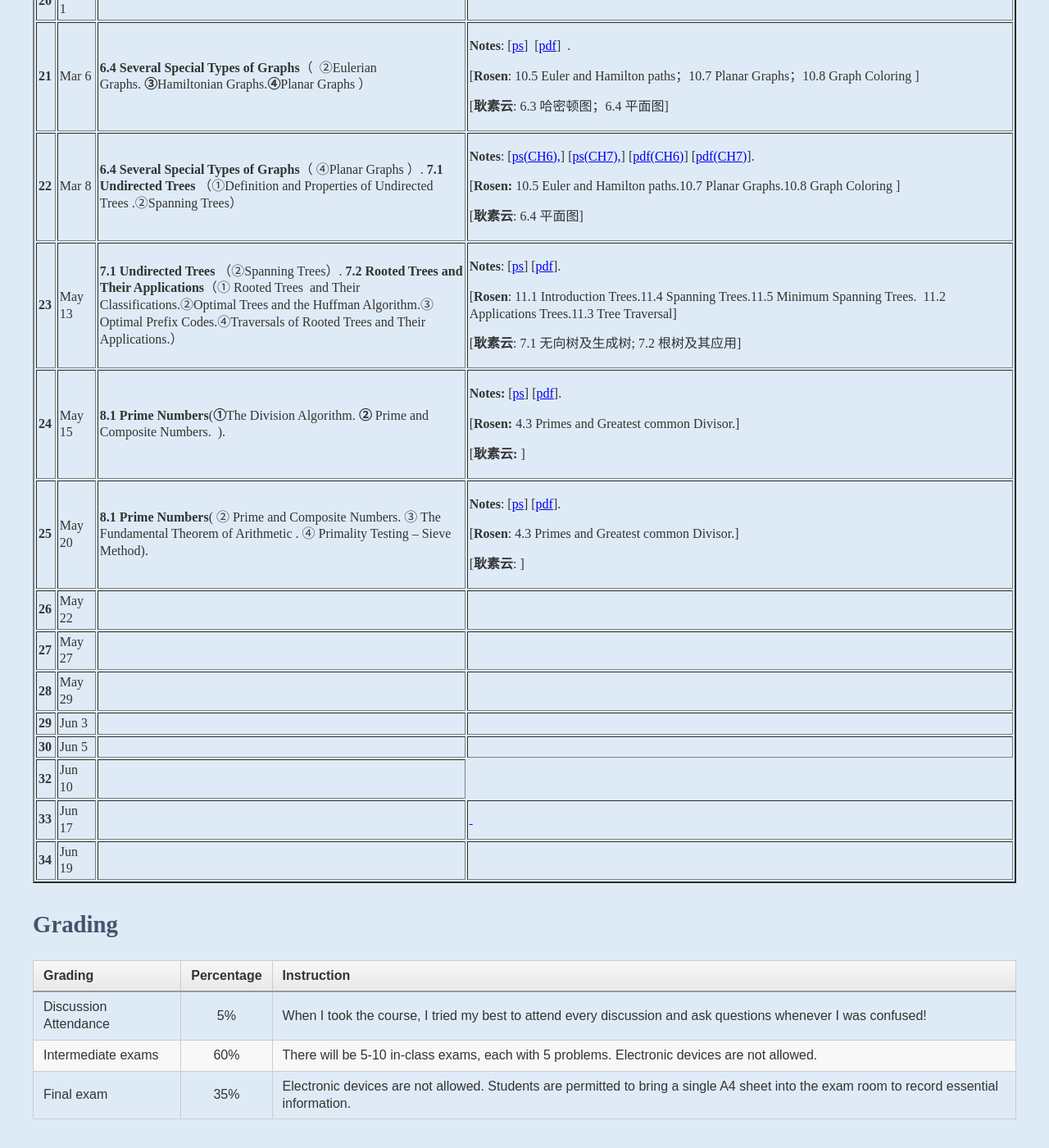
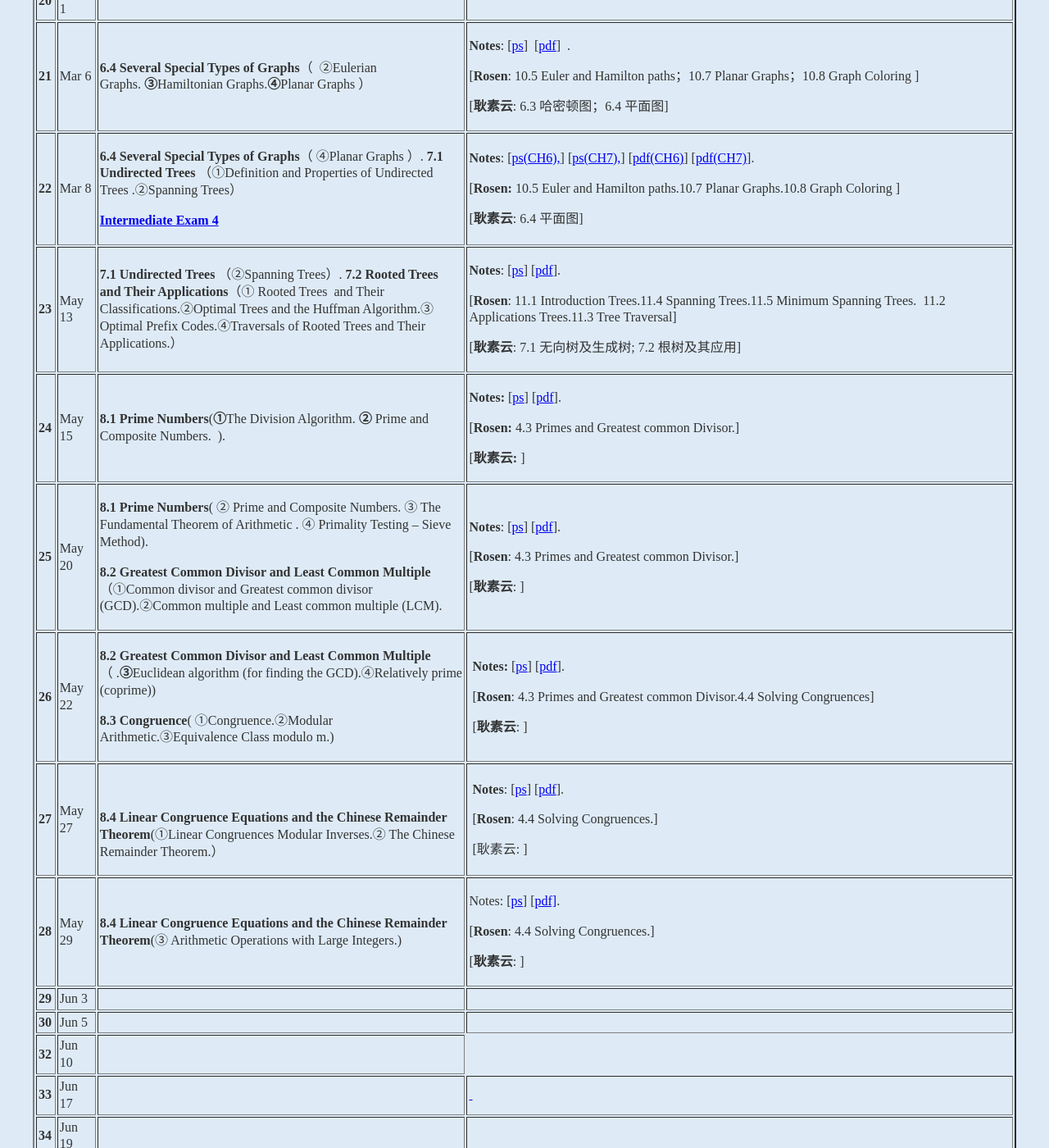
Before and after one commit to kejiwei/kejiwei.github.io, a Jekyll site: the page teaching/courses/dismath/index.html, which Jekyll copies as it is, in a window 1280 px wide and 1400 px high, scrolled down 3755 px. Shown: the whole window at 82% size. Built offline with Jekyll 4.4.1, drawn with Linux system fonts in a browser that asks for light colours.

Commit message:
Add files via upload

```diff
--- a/teaching/courses/dismath/index.html
+++ b/teaching/courses/dismath/index.html
@@ -272,7 +272,8 @@
                 <tr>
                 <td><b>22</b></td>
                 <td>Mar 8</td>
-                <td><strong>6.4 Several Special Types of Graphs</strong>（ ④Planar Graphs ）. <strong>7.1 Undirected Trees</strong> （①Definition and Properties of Undirected Trees .②Spanning Trees）</td>
+                <td><p><strong>6.4 Several Special Types of Graphs</strong>（ ④Planar Graphs ）. <strong>7.1 Undirected Trees</strong> （①Definition and Properties of Undirected Trees .②Spanning Trees）</p>
+                  <p><strong><a href="Exam20250508.png">Intermediate Exam 4</a></strong></p></td>
                 <td><p><strong>Notes</strong>: [<a href="slides/CH6-Graphs(115-end).ppsx">ps(CH6),</a>] [<a href="slides/CH7-trees(1-11).ppsx">ps(CH7),</a>] [<a href="slides/CH6-Graphs(115-end).pdf">pdf(CH6)</a>] [<a href="slides/CH7-trees(1-11).pdf">pdf(CH7)</a>].&nbsp;</p>
                   <p>[<strong>Rosen:</strong> 10.5 Euler and Hamilton paths.10.7 Planar Graphs.10.8 Graph Coloring ]&nbsp;</p>
 					<p>[<strong>耿素云</strong>: 6.4 平面图]</p></td>
@@ -298,8 +299,9 @@
                 <tr>
                 <td><b>25</b></td>
                 <td>May 20</td>
-                <td><strong>8.1 Prime Numbers</strong>( ② Prime and Composite Numbers. ③ The Fundamental Theorem of Arithmetic . ④ Primality Testing – Sieve Method).</td>
-                <td><p><strong>Notes</strong>: [<a href="slides/lecture.ppsx">ps</a>] [<a href="slides/lecture.pdf">pdf</a>].&nbsp;</p>
+                <td><p><strong>8.1 Prime Numbers</strong>( ② Prime and Composite Numbers. ③ The Fundamental Theorem of Arithmetic . ④ Primality Testing – Sieve Method).</p>
+                  <p><strong>8.2 Greatest Common Divisor and Least Common Multiple</strong>（①Common divisor and Greatest common divisor (GCD).②Common multiple and Least common multiple (LCM).</p></td>
+                <td><p><strong>Notes</strong>: [<a href="slides/CH8.1-5 Elementary Number Theory(11-36).ppsx">ps</a>] [<a href="slides/CH8.1-5 Elementary Number Theory(11-36).pdf">pdf</a>].&nbsp;</p>
                   <p>[<strong>Rosen</strong>: 4.3 Primes and Greatest common Divisor.]&nbsp;</p>
                   <p>[<strong>耿素云</strong>: ] <br>
                   </p></td>
@@ -308,25 +310,30 @@
                 <tr>
                 <td><b>26</b></td>
                 <td>May 22</td>
-                <td>&nbsp;</td>
-                <td>&nbsp;
-                 </td>
+                <td><p><strong>8.2 Greatest Common Divisor and Least Common Multiple</strong>（<strong>&nbsp;</strong>.<strong>③</strong>Euclidean algorithm (for finding the GCD).④Relatively prime (coprime))</p>
+                  <p><strong>8.3 Congruence</strong>( ①Congruence.②Modular Arithmetic.③Equivalence Class modulo m.)</p></td>
+                <td><p>&nbsp;<strong>Notes:</strong> [<a href="slides/lecture.ppsx">ps</a>] [<a href="slides/lecture.pdf">pdf</a>]. </p>
+                  <p>&nbsp;[<strong>Rosen</strong>: 4.3 Primes and Greatest common Divisor.4.4 Solving Congruences]</p>
+                  <p>&nbsp;[<strong>耿素云</strong>: ]</p></td>
                 </tr>
 
                 <tr>
                 <td><b>27</b></td>
                 <td>May 27</td>
-                <td>&nbsp;</td>
-                <td>&nbsp;
-                 </td>
+                <td><p><strong>&nbsp;</strong></p>
+                  <p><strong>8.4 Linear Congruence Equations and the Chinese Remainder Theorem</strong>(①Linear Congruences Modular Inverses.② The Chinese Remainder Theorem.）</p></td>
+                <td><p>&nbsp;<strong>Notes</strong>: [<a href="slides/lecture.ppsx">ps</a>] [<a href="slides/lecture.pdf">pdf</a>]. </p>
+                  <p>&nbsp;[<strong>Rosen</strong>: 4.4 Solving Congruences.]</p>
+                  <p>&nbsp;[耿素云: ]</p></td>
                 </tr>
 
                 <tr>
                 <td><b>28</b></td>
                 <td>May 29</td>
-                <td>&nbsp;</td>
-                <td>&nbsp;
-                 </td>
+                <td><strong>8.4 Linear Congruence Equations and the Chinese Remainder Theorem</strong>(③ Arithmetic Operations with Large Integers.)</td>
+                <td><p>Notes: [<a href="slides/lecture.ppsx">ps</a>] [<a href="slides/lecture.pdf">pdf]</a>.&nbsp;</p>
+                  <p>[<strong>Rosen</strong>: 4.4 Solving Congruences.]&nbsp;</p>
+                  <p>[<strong>耿素云</strong>: ] </p></td>
                 </tr>
 
                 <tr>
```
